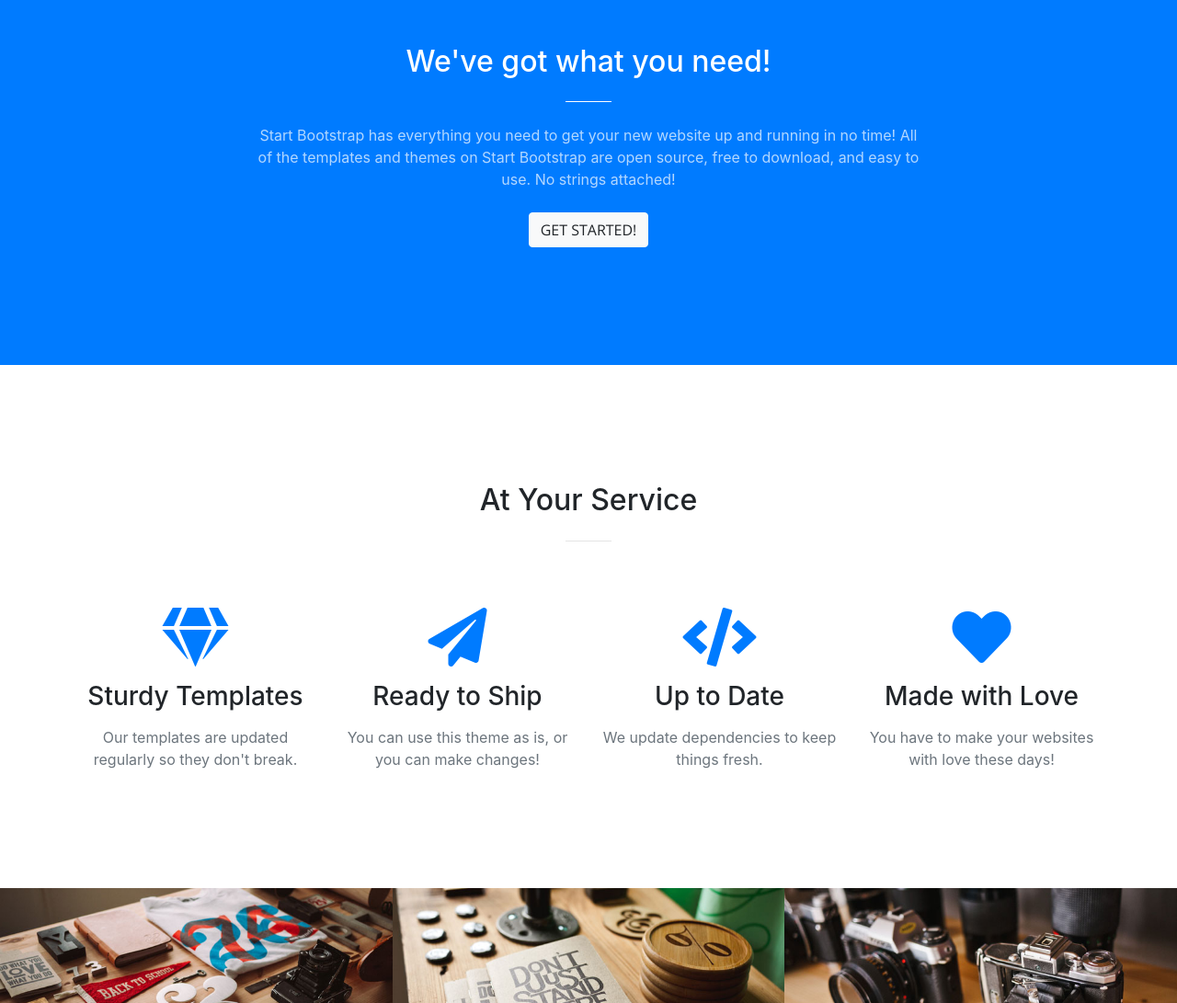
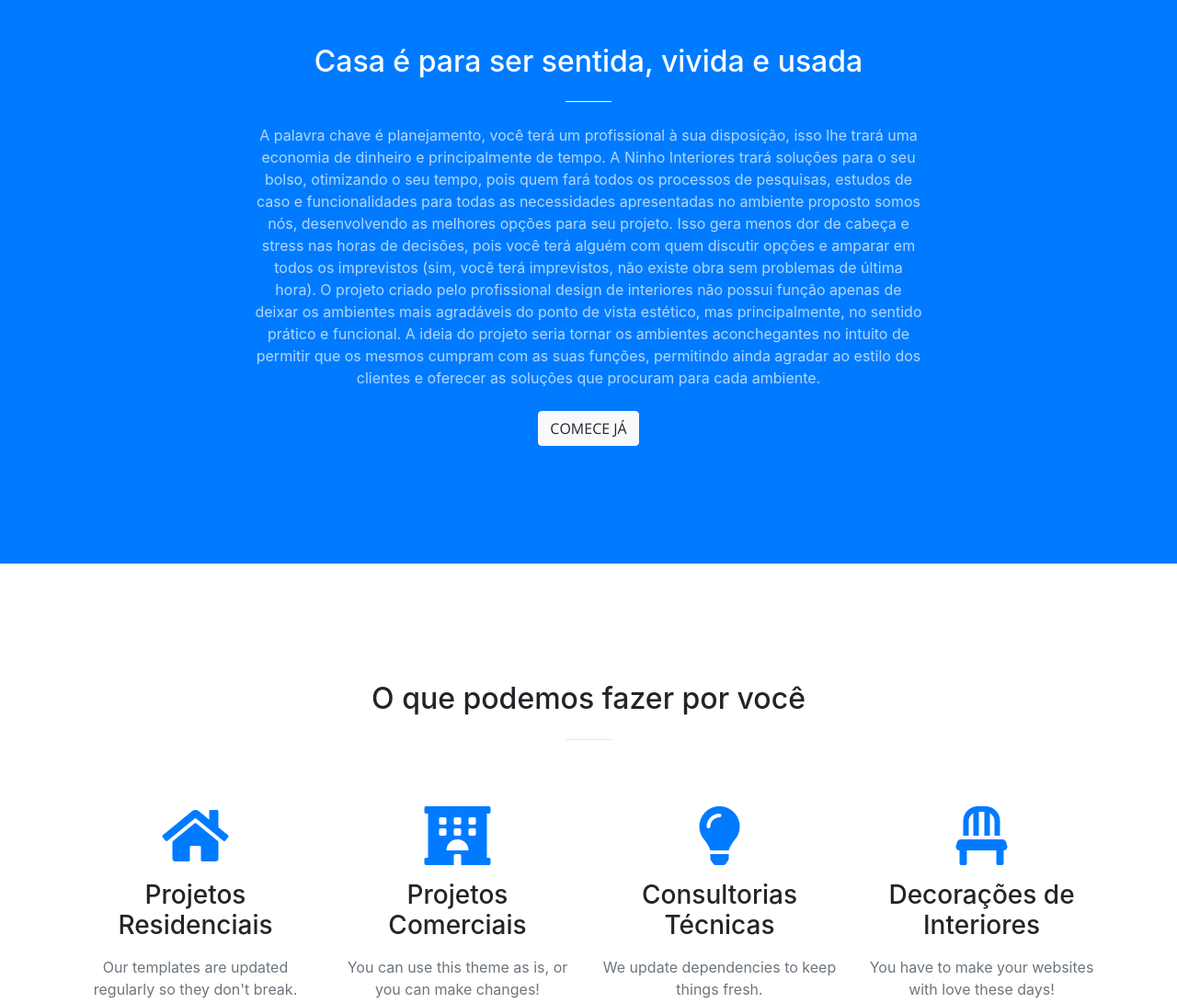
Before and after one commit to ninhointeriores/ninhointeriores.github.io, a website with bundled scripts: page index.html in a window 1280 px wide. Shown: the part 880-1971 px from the top of the page at 92% size. Built offline with nearby package versions, Linux system fonts and the light colour scheme.

Commit message:
Ajustes visuais

```diff
--- a/index.html
+++ b/index.html
@@ -31,7 +31,7 @@
     <!-- Navigation -->
     <nav class="navbar navbar-expand-lg navbar-light fixed-top" id="mainNav">
       <div class="container">
-        <a class="navbar-brand js-scroll-trigger" href="#page-top">Start Bootstrap</a>
+        <a class="navbar-brand js-scroll-trigger" href="#page-top">Ninho Interiores</a>
         <button class="navbar-toggler navbar-toggler-right" type="button" data-toggle="collapse" data-target="#navbarResponsive" aria-controls="navbarResponsive" aria-expanded="false" aria-label="Toggle navigation">
           <span class="navbar-toggler-icon"></span>
         </button>
@@ -59,13 +59,13 @@
         <div class="row">
           <div class="col-lg-10 mx-auto">
             <h1 class="text-uppercase">
-              <strong>Your Favorite Source of Free Bootstrap Themes</strong>
+              <strong>SUA CASA, SEU NINHO</strong>
             </h1>
             <hr>
           </div>
           <div class="col-lg-8 mx-auto">
-            <p class="text-faded mb-5">Start Bootstrap can help you build better websites using the Bootstrap CSS framework! Just download your template and start going, no strings attached!</p>
-            <a class="btn btn-primary btn-xl js-scroll-trigger" href="#about">Find Out More</a>
+            <p class="text-faded mb-5">Transformar o ambiente, estabelecendo uma relação entre a estética e o funcional, é o que acreditamos.</p>
+            <a class="btn btn-primary btn-xl js-scroll-trigger" href="#about">Saiba Mais</a>
           </div>
         </div>
       </div>
@@ -75,10 +75,10 @@
       <div class="container">
         <div class="row">
           <div class="col-lg-8 mx-auto text-center">
-            <h2 class="section-heading text-white">We've got what you need!</h2>
+            <h2 class="section-heading text-white">Casa é para ser sentida, vivida e usada</h2>
             <hr class="light my-4">
-            <p class="text-faded mb-4">Start Bootstrap has everything you need to get your new website up and running in no time! All of the templates and themes on Start Bootstrap are open source, free to download, and easy to use. No strings attached!</p>
-            <a class="btn btn-light btn-xl js-scroll-trigger" href="#services">Get Started!</a>
+            <p class="text-faded mb-4">A palavra chave é planejamento, você terá um profissional à sua disposição, isso lhe trará uma economia de dinheiro e principalmente de tempo. A Ninho Interiores trará soluções para o seu bolso, otimizando o seu tempo, pois quem fará todos os processos de pesquisas, estudos de caso e funcionalidades para todas as necessidades apresentadas no ambiente proposto somos nós, desenvolvendo as melhores opções para seu projeto. Isso gera menos dor de cabeça e stress nas horas de decisões, pois você terá alguém com quem discutir opções e amparar em todos os imprevistos (sim, você terá imprevistos, não existe obra sem problemas de última hora). O projeto criado pelo profissional design de interiores não possui função apenas de deixar os ambientes mais agradáveis do ponto de vista estético, mas principalmente, no sentido prático e funcional. A ideia do projeto seria tornar os ambientes aconchegantes no intuito de permitir que os mesmos cumpram com as suas funções, permitindo ainda agradar ao estilo dos clientes e oferecer as soluções que procuram para cada ambiente.</p>
+            <a class="btn btn-light btn-xl js-scroll-trigger" href="#services">Comece Já</a>
           </div>
         </div>
       </div>
@@ -88,7 +88,7 @@
       <div class="container">
         <div class="row">
           <div class="col-lg-12 text-center">
-            <h2 class="section-heading">At Your Service</h2>
+            <h2 class="section-heading">O que podemos fazer por você</h2>
             <hr class="my-4">
           </div>
         </div>
@@ -97,29 +97,29 @@
         <div class="row">
           <div class="col-lg-3 col-md-6 text-center">
             <div class="service-box mt-5 mx-auto">
-              <i class="fas fa-4x fa-gem text-primary mb-3 sr-icon-1"></i>
-              <h3 class="mb-3">Sturdy Templates</h3>
+              <i class="fas fa-4x fa-home text-primary mb-3 sr-icon-1"></i>
+              <h3 class="mb-3">Projetos Residenciais</h3>
               <p class="text-muted mb-0">Our templates are updated regularly so they don't break.</p>
             </div>
           </div>
           <div class="col-lg-3 col-md-6 text-center">
             <div class="service-box mt-5 mx-auto">
-              <i class="fas fa-4x fa-paper-plane text-primary mb-3 sr-icon-2"></i>
-              <h3 class="mb-3">Ready to Ship</h3>
+              <i class="fas fa-4x fa-hotel text-primary mb-3 sr-icon-2"></i>
+              <h3 class="mb-3">Projetos Comerciais</h3>
               <p class="text-muted mb-0">You can use this theme as is, or you can make changes!</p>
             </div>
           </div>
           <div class="col-lg-3 col-md-6 text-center">
             <div class="service-box mt-5 mx-auto">
-              <i class="fas fa-4x fa-code text-primary mb-3 sr-icon-3"></i>
-              <h3 class="mb-3">Up to Date</h3>
+              <i class="fas fa-4x fa-lightbulb text-primary mb-3 sr-icon-3"></i>
+              <h3 class="mb-3">Consultorias Técnicas</h3>
               <p class="text-muted mb-0">We update dependencies to keep things fresh.</p>
             </div>
           </div>
           <div class="col-lg-3 col-md-6 text-center">
             <div class="service-box mt-5 mx-auto">
-              <i class="fas fa-4x fa-heart text-primary mb-3 sr-icon-4"></i>
-              <h3 class="mb-3">Made with Love</h3>
+              <i class="fas fa-4x fa-chair text-primary mb-3 sr-icon-4"></i>
+              <h3 class="mb-3">Decorações de Interiores</h3>
               <p class="text-muted mb-0">You have to make your websites with love these days!</p>
             </div>
           </div>
@@ -235,15 +235,17 @@
       <div class="container">
         <div class="row">
           <div class="col-lg-8 mx-auto text-center">
-            <h2 class="section-heading">Let's Get In Touch!</h2>
+            <h2 class="section-heading">Contate-nos</h2>
             <hr class="my-4">
-            <p class="mb-5">Ready to start your next project with us? That's great! Give us a call or send us an email and we will get back to you as soon as possible!</p>
+            <p class="mb-5">Perguntas? Deseja um orçamento? Queremos ajudar!</p>
           </div>
         </div>
         <div class="row">
           <div class="col-lg-4 ml-auto text-center">
             <i class="fas fa-phone fa-3x mb-3 sr-contact-1"></i>
-            <p>(32) 9 9997-7070</p>
+            <p>
+              <a href="https://wa.me/5532999977070?text=Gostaria%20de%20saber%20sobre%20os%20servi%C3%A7os%20de%20Design%20de%20Interiores">(32) 9 9997-7070</a>
+            </p>
           </div>
           <div class="col-lg-4 mr-auto text-center">
             <i class="fas fa-envelope fa-3x mb-3 sr-contact-2"></i>
```
Also changed, not shown: img/2-header.jpg (added), img/header.jpg, img/o_header.jpg (added).
